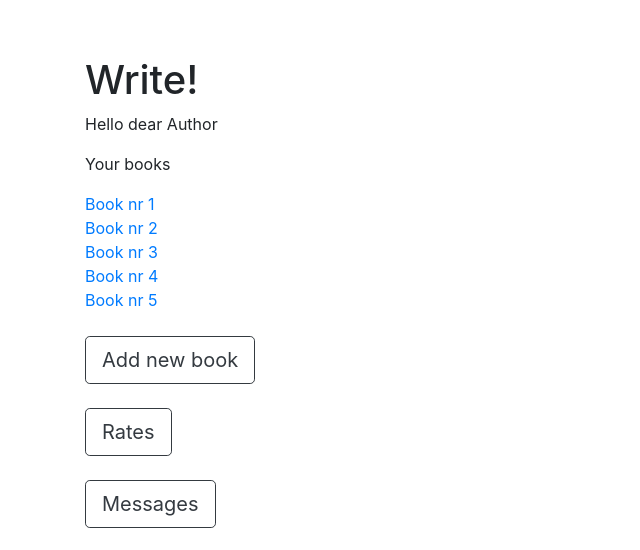
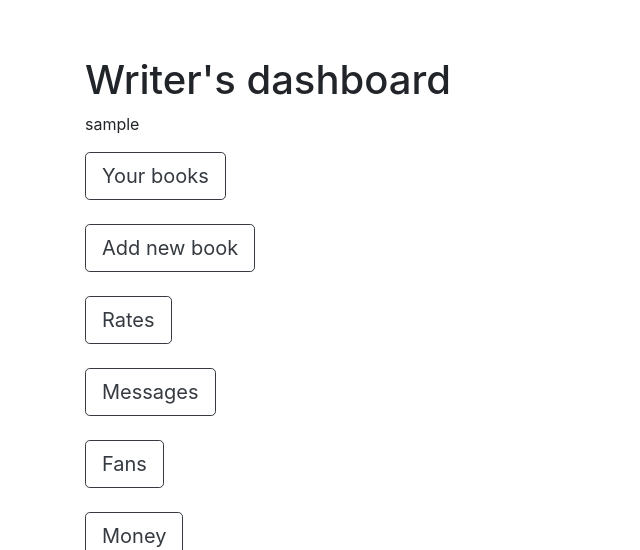
Before and after one commit to szymanskirafal/tryread, a Django app: page /writer/ in a window 1280 px wide. Shown: the part 56-606 px from the top of the page, without its empty margins (0-640 px from the left). Run offline with Django 3.2, Linux system fonts and the light colour scheme; the visitor is signed in with stand-in values (Sample User, id 1); some libraries are stand-ins or nearby versions; some web fonts are replaced.

Commit message:
working on add book and book list for writers

```diff
--- a/tryread/templates/writer/add-book.html
+++ b/tryread/templates/writer/add-book.html
@@ -6,7 +6,7 @@
 <div class="container py-5">
   <h1>Add new book</h1>
   <p>Hello dear Author</p>
-  <form action="/your-name/" method="post">
+  <form method="post">
     {% csrf_token %}
     {{ form }}
     <input type="submit" value="Submit" />
--- a/tryread/templates/writer/writer.html
+++ b/tryread/templates/writer/writer.html
@@ -4,15 +4,11 @@
 
 {% include "_nav2.html" %}
 <div class="container py-5">
-  <h1>Write!</h1>
-  <p>Hello dear Author</p>
-  <p>Your books</p>
-  <a href="#">Book nr 1</a><br>
-  <a href="#">Book nr 2</a><br>
-  <a href="#">Book nr 3</a><br>
-  <a href="#">Book nr 4</a><br>
-  <a href="#">Book nr 5</a><br><br>
+  <h1>Writer's dashboard</h1>
+  <p>{{ view.request.user }}</p>
 
+  <a href="{% url 'writer:books' %}" class="btn btn-lg btn-outline-dark" role="button">Your books</a>
+  <br><br>
   <a href="{% url 'writer:add_book' %}" class="btn btn-lg btn-outline-dark" role="button">Add new book</a>
   <br><br>
   <a href="#" class="btn btn-lg btn-outline-dark" role="button">Rates</a>
--- a/tryread/writer/urls.py
+++ b/tryread/writer/urls.py
@@ -14,5 +14,10 @@ urlpatterns = [
         view=views.WriterAddBookCreateView.as_view(),
         name="add_book"
     ),
+    path(
+        "books",
+        view=views.WriterBooksListView.as_view(),
+        name="books"
+    ),
 
 ]
--- a/tryread/writer/views.py
+++ b/tryread/writer/views.py
@@ -1,19 +1,31 @@
 from django.contrib.auth.mixins import LoginRequiredMixin
 from django.shortcuts import redirect
 from django.urls import reverse
-from django.views.generic import CreateView, TemplateView
+from django.views.generic import CreateView, ListView, TemplateView
 
+from books.forms import BookForm
 from books.models import Book
+
+
+class WriterAddBookCreateView(LoginRequiredMixin, CreateView):
+    model = Book
+    form_class = BookForm
+    template_name = "writer/add-book.html"
+    success_url = '/writer/'
+
+    def form_valid(self, form):
+        form.instance.author = self.request.user
+        return super().form_valid(form)
+
+class WriterBooksListView(LoginRequiredMixin, ListView):
+    context_object_name = 'books'
+    model = Book
+    template_name = 'writer/books.html'
+
+    def get_queryset(self):
+        queryset = Book.objects.all().filter(author=self.request.user)
+        return queryset
 
 
 class WriterTemplateView(LoginRequiredMixin, TemplateView):
     template_name = 'writer/writer.html'
-
-class WriterAddBookCreateView(LoginRequiredMixin, CreateView):
-    model = Book
-    fields = ['title', 'subtitle', 'description', 'category', 'tags']
-    template_name = "writer/add-book.html"
-
-    def form_valid(self, form):
-        form.instance.author = self.request.user
-        return super().form_valid(form)
```
Also changed, not shown: tryread/books/forms.py (added, +12 -0 lines), tryread/books/models.py (+5 -13 lines), tryread/templates/writer/books.html (added, +15 -0 lines), tryread/books/migrations/0001_initial.py, tryread/books/migrations/0002_book_created.py (added), tryread/books/migrations/0003_book_modified.py (added).
